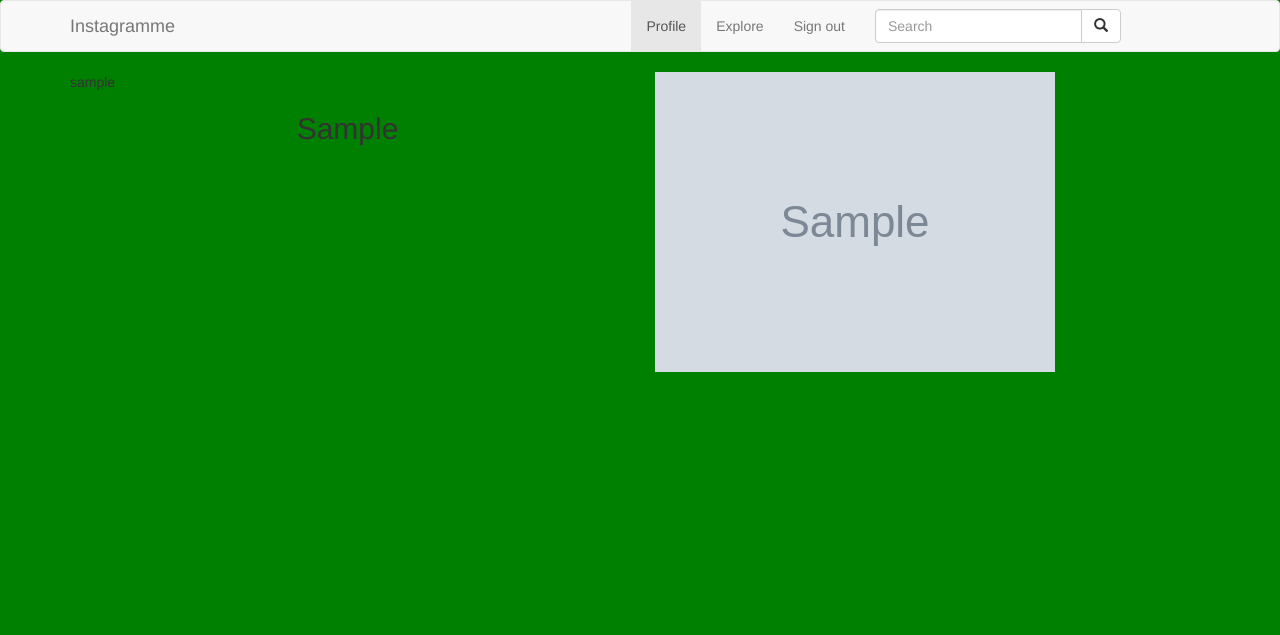
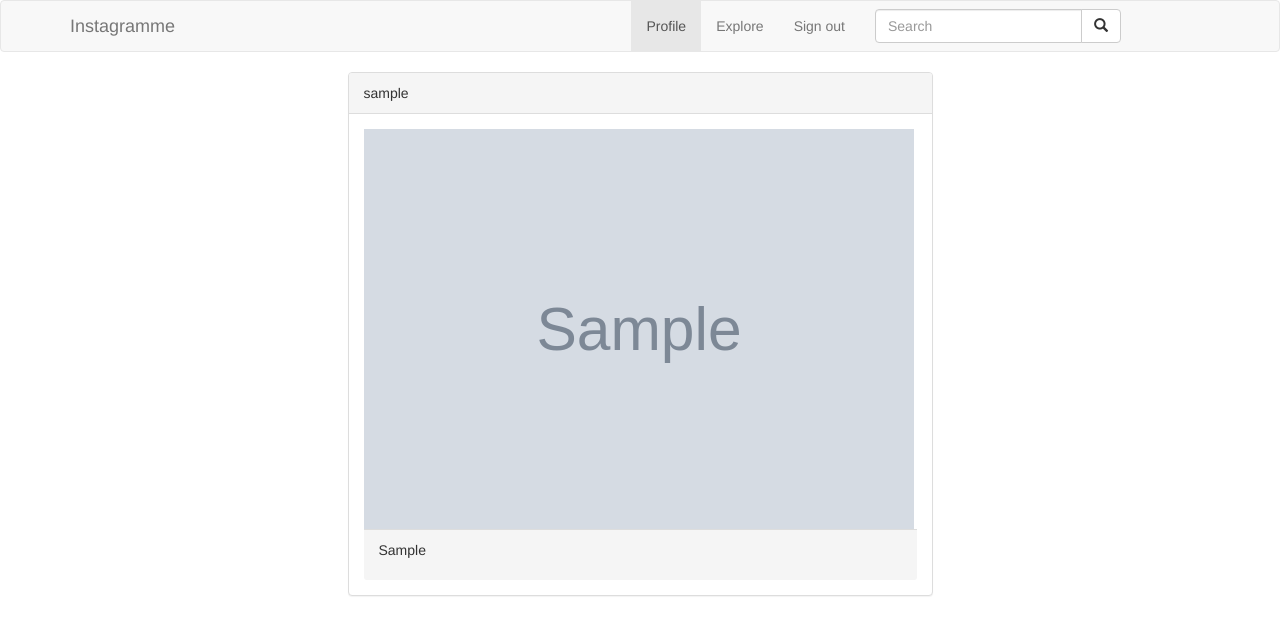
Before and after one commit to CikuKariuki/Instagramme, a Django app: page / in a window 1280 px wide. Shown: the top 635 px of the page. Run offline with Django 3.2, Linux system fonts and the light colour scheme; tables that the repository leaves empty hold one stand-in row (values such as "Sample post"); grey boxes marked "Sample" are stand-in pictures; some libraries are stand-ins or nearby versions.

Commit message:
Displayed pictures in panel format

```diff
--- a/instapics/templates/base.html
+++ b/instapics/templates/base.html
@@ -12,7 +12,7 @@
 
         {% block styles %}
             {% bootstrap_css %}
-            <link rel="stylesheet" href="{% static 'css/base.css' %}">
+            <!-- <link rel="stylesheet" href="{% static 'css/base.css' %}"> -->
         {% endblock %}
     </head>
     <body>
--- a/instapics/templates/posts.html
+++ b/instapics/templates/posts.html
@@ -4,24 +4,50 @@
 
 <div class="container">
         <div class="row">
+            {%  for post in posts %}
+
+            <div style="margin-left: 25%; margin-right: 25%;">
+                <div class="panel panel-default">
+                    <div class="panel-heading">{{post.profile}}</div>
+                    <div class="panel-body">
+                    <div class="panel-img-top" data-toggle="modal" data-target="#myModal{{post.id}}"  >
+                        <img src="{{post.images.url}}" alt="" height="400px" width="550px">
+                    </div>
+                    <div class="panel-footer">
+                        <p>{{post.caption}}</p>
+                    </div>
+                </div>
+                </div>
+            </div>
+            {% endfor %}
+
     {% for post in posts %}
+            <div id="myModal{{post.id}}" class="modal fade" role="dialog">
+                <div class="modal-dialog">
+                    <div class="modal-content">
+                        <div class="modal-header">
+                            <button type="button" class="close" data-dismiss="modal">&times;</button>
+                            <h4 class="modal-title">{{post.profile}}</h4>
+                        </div>
+                        <div class="modal-body">
+                            <img src="{{post.images.url}}" class="img-responsive" alt="Image">
+                        </div>
+                        <div class="modal-footer">
+                            <p data-dismiss="modal">{{post.caption}}</p>
+                        </div>
 
-        <div class="col-xs-6 col-sm-6 col-md-6 col-lg-6">
-                {{post.profile}}
-            <h2 class="text-center"> {{ post.caption }} </h2>
-        </div>
-        <div class="col-xs-6 col-sm-6 col-md-6 col-lg-6">
-            <img src="{{post.images.url}}" class="img-responsive" alt="Image">
-
+                    </div>
+                </div>
+            </div>
         </div>
 
+    {% empty %}
 
-    {% empty %}
     <div class="row">
         <h2 class="text-center">There are no posts</h2>
     </div>
 </div>
     {% endfor %}
 </div>
-
+</div>
 {% endblock %}
--- a/static/css/base.css
+++ b/static/css/base.css
@@ -1,3 +1,3 @@
-body{
-    background-color: green;
+#resize{
+    margin-left: 10%
 }
```
